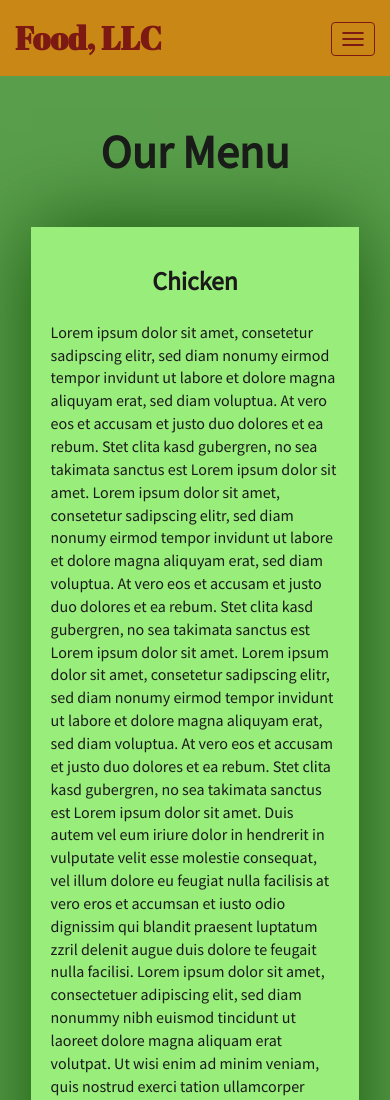
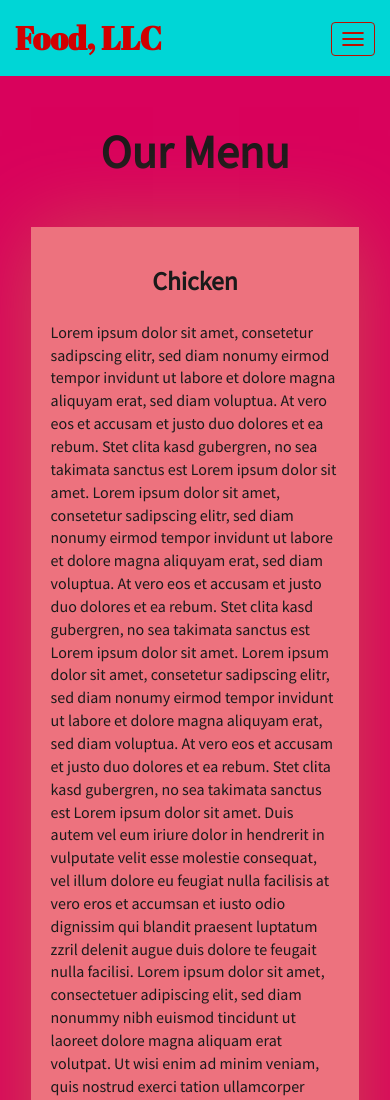
Before and after one commit to hpchuck/HTMLCSSJAVASCRIPT, a plain HTML site: page Solution_for_module_3/index.html in a window 390 px wide. Shown: the top 1100 px of the page. Drawn offline with Linux system fonts and the light colour scheme.

Commit message:
CSS changes
styling changes

```diff
--- a/Solution_for_module_3/css/styles.css
+++ b/Solution_for_module_3/css/styles.css
@@ -2,14 +2,14 @@ body {
     font-size: 16px;
     font-family: 'Source Sans Pro', sans-serif;
     color: #1a1a1a;
-    background-color: #599e4b;
+    background-color: #d9025c;
 }
 
 
 /** HEADER **/
 
 #header-nav {
-    background-color: #c98715;
+    background-color: #00d6d6;
     border-radius: 0;
     border: 0;
 }
@@ -19,7 +19,7 @@ body {
 }
 
 .navbar-default .navbar-toggle:focus, .navbar-default .navbar-toggle:hover {
-    background-color: #fce29e;
+    background-color: #16dba7;
 }
 
 .navbar-collapse {
@@ -33,7 +33,7 @@ body {
 }
 
 .navbar-brand h1 {
-    color: #7d1913;
+    color: #d10000;
     font-family: 'Abril Fatface', cursive;
     font-weight: bolder;
     font-size: 1.8em;
@@ -45,7 +45,7 @@ body {
 }
 
 #nav-list {
-    background-color: #e4af34;
+    background-color: #289cc7;
 }
 
 #nav-list a {
@@ -56,12 +56,12 @@ body {
 }
 
 #nav-list a:hover {
-    color: #202020;
-    background-color: #fce29e;
+    color: #dafa25;
+    background-color: #9cc4ff;
 }
 
 .navbar-header button.navbar-toggle, .navbar-header .icon-bar {
-    border: 1px solid #7d1913;
+    border: 1px solid #bd0f00;
 }
 
 
@@ -91,9 +91,9 @@ body {
 #chicken-tile, #beef-tile, #sushi-tile {
     width: 100%;
     padding: 20px;
-    background-color: #99ed7b;
+    background-color: #ed727e;
     margin-bottom: 60px;
-    box-shadow: 0 0 80px #18580b;
+    box-shadow: 0 0 80px #cf4452;
 }
 
 
--- a/Solution_for_module_3/css/styles_basic.css
+++ /dev/null
@@ -1,96 +0,0 @@
-body {
-    font-size: 16px;
-    font-family: 'Source Sans Pro', sans-serif;
-    color: #1a1a1a;
-    background-color: #599e4b;
-}
-
-
-/** HEADER **/
-
-#header-nav {
-    background-color: #c98715;
-    border-radius: 0;
-    border: 0;
-}
-
-#header-nav button {
-    margin-top: 22px;
-}
-
-.navbar-default .navbar-toggle:focus, .navbar-default .navbar-toggle:hover {
-    background-color: #fce29e;
-}
-
-.navbar-collapse {
-    border-top: 0;
-}
-
-.navbar-brand, .navbar-nav li a {
-    line-height: 76px;
-    height: 76px;
-    padding-top: 0;
-}
-
-.navbar-brand h1 {
-    color: #7d1913;
-    font-family: 'Abril Fatface', cursive;
-    font-weight: bolder;
-    font-size: 1.8em;
-}
-
-.navbar-brand a:hover {
-    text-decoration: none;
-    text-shadow: 1px 1px 1px #fe9797;
-}
-
-#nav-list {
-    background-color: #e4af34;
-}
-
-#nav-list a {
-    font-weight: bolder;
-    color: #282828;
-    font-size: 1.2em;
-}
-
-#nav-list a:hover {
-    color: #202020;
-    background-color: #fce29e;
-}
-
-.navbar-header button.navbar-toggle, .navbar-header .icon-bar {
-    border: 1px solid #7d1913;
-}
-
-
-/** END HEADER */
-
-
-/** HOME PAGE **/
-
-#main-content {
-    width: 92%;
-    margin-bottom: 40px;
-}
-
-#main-content h2 {
-    font-size: 2.9em;
-    font-weight: bold;
-    margin-top: 30px;
-    margin-bottom: 50px;
-}
-
-#main-content h3 {
-    font-size: 1.6em;
-    font-weight: bold;
-    margin-bottom: 1em;
-}
-
-#main-section {
-    background-color: #82d06b;
-    box-shadow: 0 0 50px #0f5900;
-    padding: 30px;
-}
-
-/** END HOME PAGE **/
```
